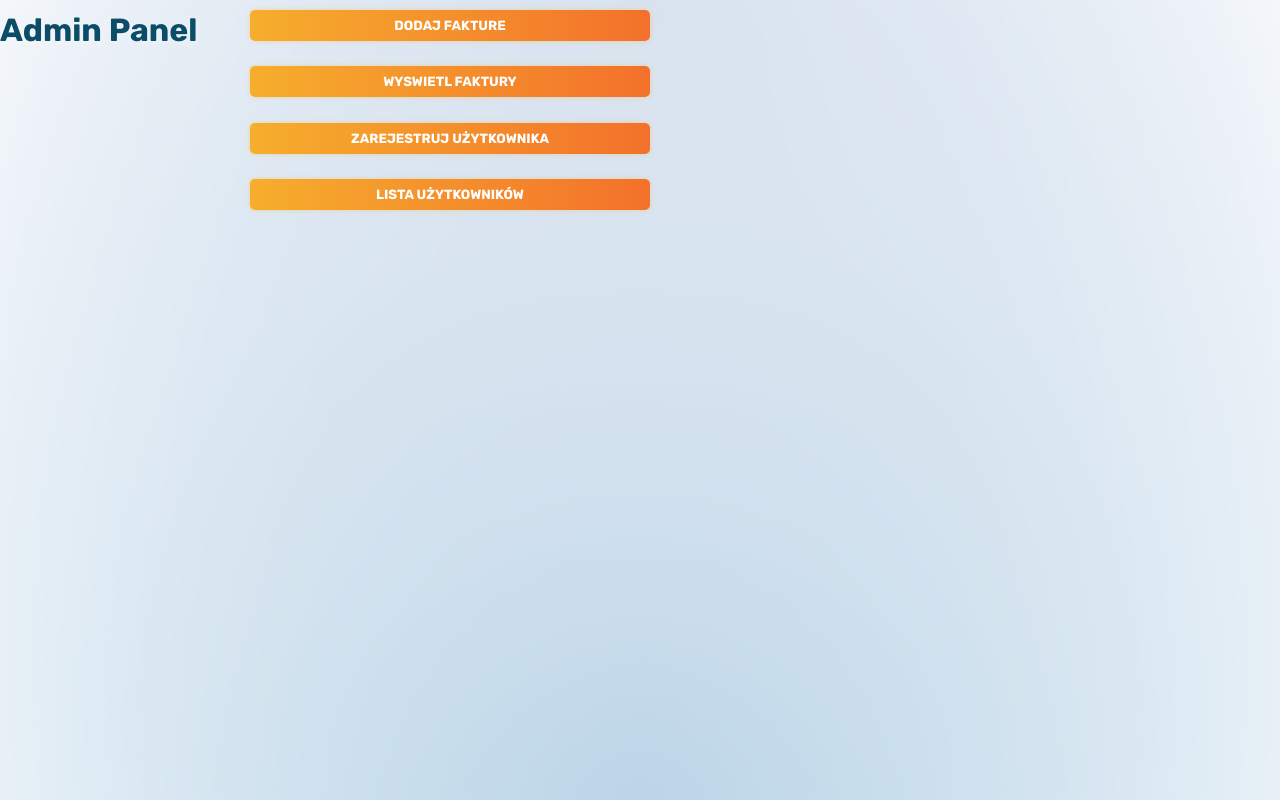
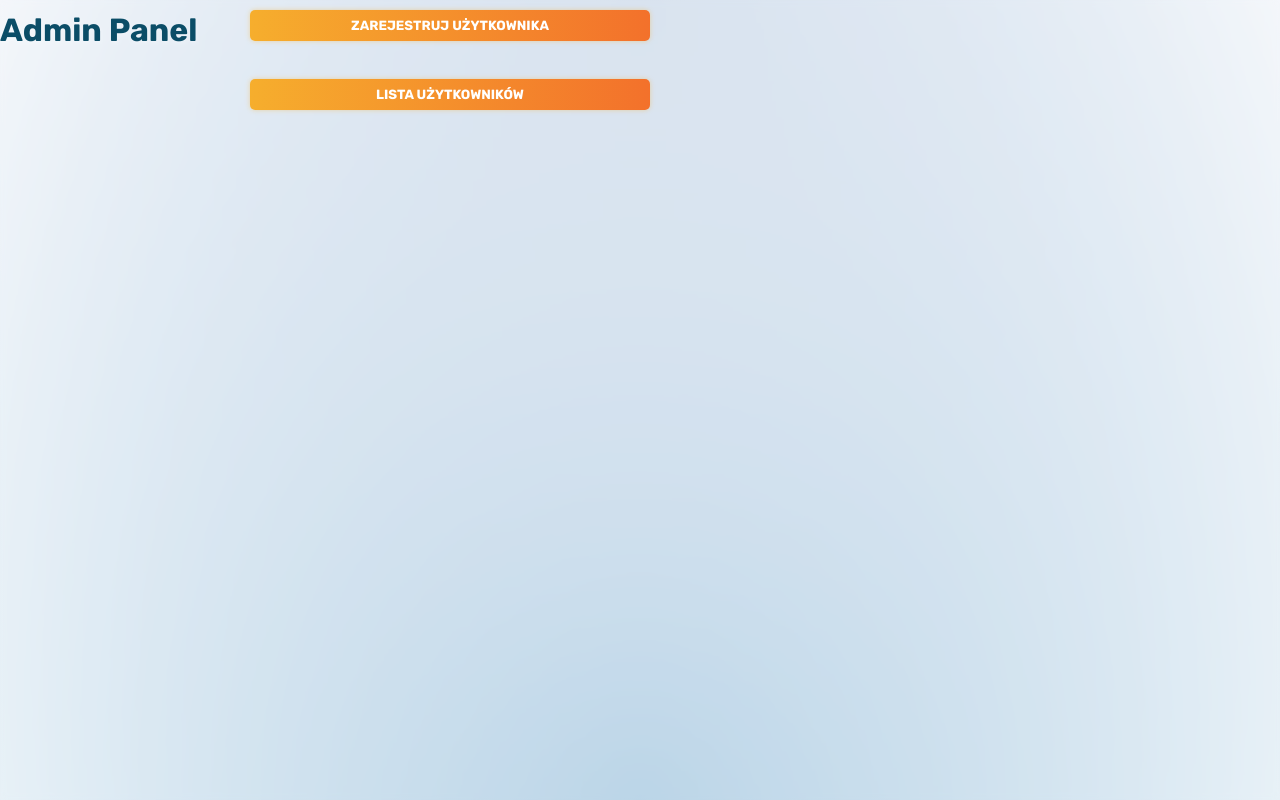
Before and after one commit to wm44557/PROJEKT-AI, a PHP site: the page made by views/pages/admin/panel.php in a window 1280 px wide. Run offline with PHP 8.4, Linux system fonts and the light colour scheme; the template is opened without the code that fills it, so the values that code supplies are empty; some libraries are stand-ins or nearby versions.

Commit message:
usersList admin perm

```diff
--- a/public/css/style.css
+++ b/public/css/2.css
@@ -559,7 +559,7 @@ Stats
     flex-direction: column;
     justify-content: space-between;
     width: 50%;
-    height: 200px;
+    height: 100px;
     max-width: 400px;
     margin-top: 10px;
 }
--- a/public/index.php
+++ b/public/index.php
@@ -29,6 +29,10 @@ $router->post('/logout', [loginController::class, 'logout']);
 $router->get("/admin/register", [adminController::class, 'registerUser']);
 $router->post("/admin/register", [adminController::class, 'registerUser']);
 
+$router->get("/admin/users-list", [adminController::class, 'usersList']);
+$router->post("/admin/users", [adminController::class, 'usersList']);
+
+
 $router->get('/admin/add-invoice', [adminController::class, 'addInvoice']);
 $router->post('/admin/add-invoice', [invoiceController::class, 'addInvoice']);
 $router->get('/admin/list-invoice', [invoiceController::class, 'listInvoice']);
--- a/views/_base.php
+++ b/views/_base.php
@@ -1,54 +1,56 @@
 <!DOCTYPE html>
 <html lang="en">
+
 <head>
     <meta charset="UTF-8">
     <meta name="viewport" content="width=device-width, initial-scale=1.0">
-    <link rel="stylesheet" href="<?php echo STATIC_URL.'css/style.css' ?>">
-    <link href="https://fonts.googleapis.com/icon?family=Material+Icons"
-          rel="stylesheet">
+    <link rel="stylesheet" href="<?php echo STATIC_URL . 'css/style.css' ?>">
+    <link rel="stylesheet" href="<?php echo STATIC_URL . 'css/2.css' ?>">
+    <link href="https://fonts.googleapis.com/icon?family=Material+Icons" rel="stylesheet">
     <title>Fakturant</title>
 </head>
+
 <body>
     <div class="background">
         <div class="container">
             <?php if (isset($_SESSION["user_role"]))
-            if ($_SESSION["user_role"] == "user" || $_SESSION["user_role"] == "admin" || $_SESSION["user_role"] == "auditor"):
+                if ($_SESSION["user_role"] == "user" || $_SESSION["user_role"] == "admin" || $_SESSION["user_role"] == "auditor") :
 
             ?>
                 <nav class="nav">
                     <div class="nav-logo">
                         <a href="<?php echo STARTING_URL ?>">
-                    <img src="<?php echo STATIC_URL.'images/logo.png'?>">
+                            <img src="<?php echo STATIC_URL . 'images/logo.png' ?>">
                         </a>
                     </div>
                     <ul class="nav-menu">
                         <?php if (isset($_SESSION["user_role"]))
-                if ($_SESSION["user_role"] == "user" || $_SESSION["user_role"] == "admin"):
+                            if ($_SESSION["user_role"] == "user" || $_SESSION["user_role"] == "admin") :
 
                         ?>
                             <a href="<?php echo STARTING_URL . '/' . $_SESSION['user_role'] ?>/add-invoice">
-                    <li class="nav-menu__item <?php echo $page_name=='add-invoice' ?  "active" : "" ?>">
+                                <li class="nav-menu__item <?php echo $page_name == 'add-invoice' ?  "active" : "" ?>">
                                     <i class="material-icons">library_add</i>
                                     <p>Dodaj fakturę</p>
                                 </li>
                             </a>
                         <?php endif ?>
                         <a href="<?php echo STARTING_URL . '/' . $_SESSION['user_role'] ?>/list-invoice">
-                    <li class="nav-menu__item <?php echo $page_name=='list-invoice' ?  "active" : "" ?>">
+                            <li class="nav-menu__item <?php echo $page_name == 'list-invoice' ?  "active" : "" ?>">
                                 <i class="material-icons">history_edu</i>
                                 <p>Faktury</p>
                             </li>
                         </a>
 
                         <a href="<?php echo STARTING_URL . '/' . $_SESSION['user_role'] ?>/list-licence">
-                <li class="nav-menu__item <?php echo $page_name=='list-licence' ?  "active" : "" ?>">
+                            <li class="nav-menu__item <?php echo $page_name == 'list-licence' ?  "active" : "" ?>">
                                 <i class="material-icons">assignment</i>
                                 <p>Licencje</p>
                             </li>
                         </a>
 
                         <a href="<?php echo STARTING_URL . '/' . $_SESSION['user_role'] ?>/list-device">
-                <li class="nav-menu__item <?php echo $page_name=='list-device' ?  "active" : "" ?>">
+                            <li class="nav-menu__item <?php echo $page_name == 'list-device' ?  "active" : "" ?>">
                                 <i class="material-icons">devices</i>
                                 <p>Sprzęty</p>
                             </li>
@@ -58,11 +60,10 @@
                             <p>Ustawienia użytkownika</p>
                         </li>
                     </ul>
-            <form action="<?php echo STARTING_URL ?>/logout" method="post"><input class="button primary" type="submit"
-                                                                                  value="Wyloguj"></form>
+                    <form action="<?php echo STARTING_URL ?>/logout" method="post"><input class="button primary" type="submit" value="Wyloguj"></form>
                 </nav>
                 <div class="content">
-            <?php else: ?>
+                <?php else : ?>
                     <div class="content" style="grid-column: span 2; width: 100%;">
                     <?php endif; ?>
 
@@ -74,4 +75,5 @@
         </div>
     </div>
 </body>
+
 </html>
--- a/views/pages/admin/panel.php
+++ b/views/pages/admin/panel.php
@@ -2,9 +2,6 @@
 
 <!-- <form action="<?php echo STARTING_URL ?>/admin/register" method="post"><input type="submit" value="Zarejestruj użytkownika"></form><br> -->
 <div class="boxAdmin">
-    <a href="<?php echo STARTING_URL ?>/admin/add-invoice"><button class="button primary">Dodaj fakture</button></a>
-    <a href="<?php echo STARTING_URL ?>/admin/list-invoice"><button class="button primary">Wyswietl faktury</button></a>
     <a href="<?php echo STARTING_URL ?>/admin/register"><button class="button primary">Zarejestruj użytkownika</button></a>
     <a href="<?php echo STARTING_URL ?>/admin/users-list"><button class="button primary">Lista użytkowników</button></a>
-
 </div>
--- /dev/null
+++ b/views/pages/admin/usersList.php
@@ -0,0 +1 @@
+<h1>Users List</h1>
```
Lines whose indentation alone changed are shown as unchanged.
